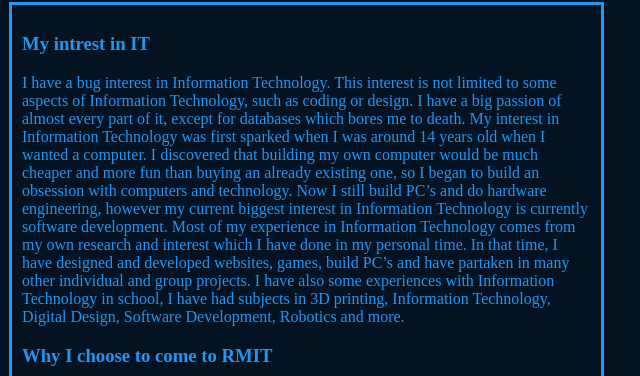
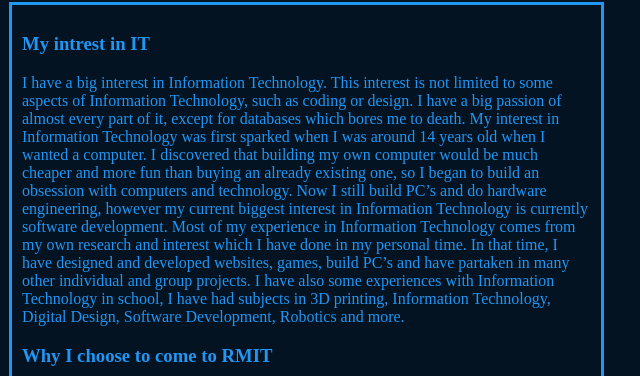
Before and after one commit to JackGardnerRMIT/COSC1078-JackGardnerAssingment-1, a plain HTML site: page intrest.html in a window 1280 px wide. Shown: the part 316-692 px from the top of the page, 9-649 px from the left. Drawn offline with Linux system fonts and the light colour scheme.

Commit message:
Update intrest.html

```diff
--- a/intrest.html
+++ b/intrest.html
@@ -43,7 +43,7 @@ Last modified: 28/3/2020
     <div id = "leftbox2">
         <h3>My intrest in IT</h3>
             <p>
-                I have a bug interest in Information Technology. This interest is not limited to some aspects of Information Technology, such as coding or design.
+                I have a big interest in Information Technology. This interest is not limited to some aspects of Information Technology, such as coding or design.
                 I have a big passion of almost every part of it, except for databases which bores me to death.
                 My interest in Information Technology was first sparked when I was around 14 years old when I wanted a computer.
                 I discovered that building my own computer would be much cheaper and more fun than buying an already existing one, so I began to build an obsession with computers and technology.
```
